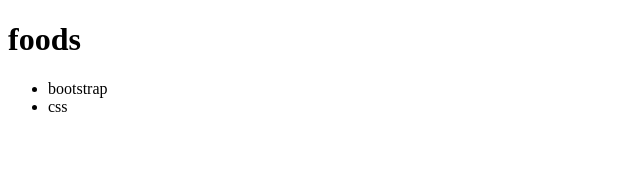
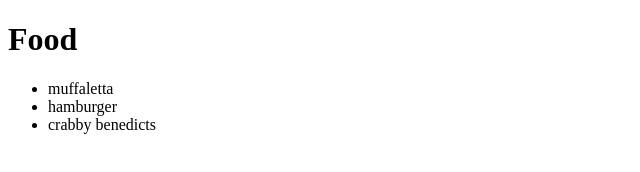
Before and after one commit to shapyro/routeTest, a plain HTML site: page foods.html in a window 1280 px wide. Shown: the whole page, without its empty margins (0-640 px from the left). Drawn offline with Linux system fonts and the light colour scheme.

Commit message:
finalized

```diff
--- a/foods.html
+++ b/foods.html
@@ -4,10 +4,11 @@
 
   </head>
   <body>
-      <h1>foods</h1>
+      <h1>Food</h1>
       <ul>
-        <li>bootstrap</li>
-        <li>css</li>
+        <li>muffaletta</li>
+        <li>hamburger</li>
+        <li>crabby benedicts</li>
       </ul>
   </body>
 </html>
--- a/routes.js
+++ b/routes.js
@@ -20,7 +20,7 @@ function handleRequest(req, res) {
         res.end(data);
       })
       break;
-    case "/css":
+    case "/frameworks":
       // return: displayCSS(path, req, res);
       fs.readFile(__dirname + '/cssFrameworks.html', function(err, data){
         res.writeHead(200, {"Content-Type": "text/html"})
```
Also changed, not shown: cssFrameworks.html (+1 -1 lines), index.html (+2 -2 lines).
